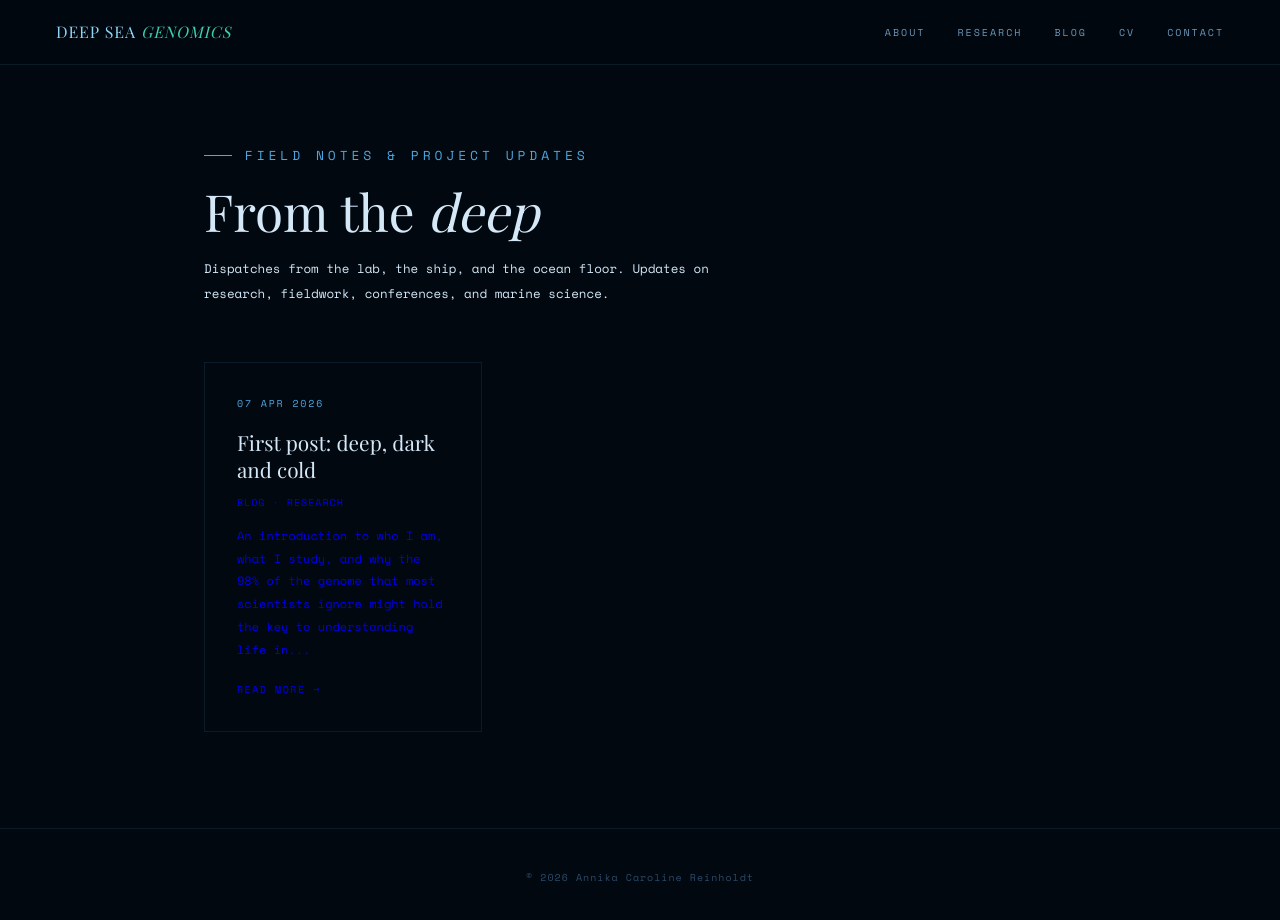
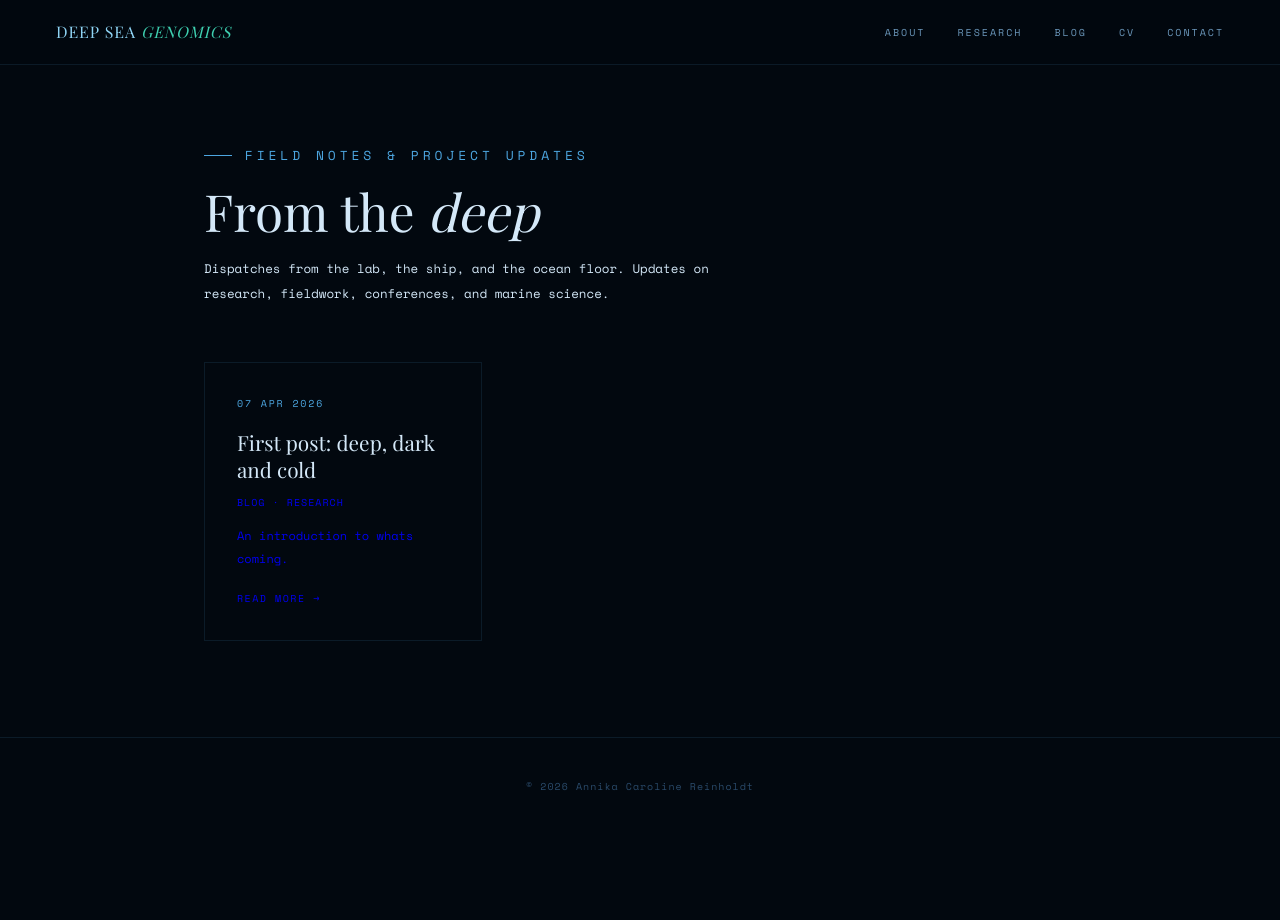
Before and after one commit to Areinholdt/Areinholdt.github.io, a Jekyll site: the page built from posts.md, in a window 1280 px wide and 927 px high. Shown: the top 920 px of the window. Built offline with Jekyll 4.4.1, drawn with Linux system fonts in a browser that asks for light colours; some web fonts are replaced.

Commit message:
Update 2026-04-09-my-first-post.md

```diff
--- a/_posts/2026-04-09-my-first-post.md
+++ b/_posts/2026-04-09-my-first-post.md
@@ -3,14 +3,14 @@
 title: "First post: deep, dark and cold"
 date: 2026-04-07 12:00:00 +0000
 categories: blog research
-excerpt: "An introduction to who I am, what I study, and why the 98% of the genome that most scientists ignore might hold the key to understanding life in the deep ocean."
+excerpt: "An introduction to whats coming."
 ---
 
 ## What I study
 
-My research sits at the intersection of marine biology, evolutionary genomics, and bioinformatics. The central question is deceptively simple: **how do deep-sea fish survive?**
+My research sits at the intersection of marine biology, evolutionary genomics, and bioinformatics. The central question is deceptively simple: **how do deep-sea taxa evolve and survive?**
 
-The deep ocean is one of the most extreme environments on Earth. Crushing pressure. Near-freezing temperatures. Complete, absolute darkness. And yet, life thrives there in astonishing diversity.
+The deep ocean is one of the most extreme environments on Earth. Crushing pressure. Complete, absolute darkness. And yet, life thrives there in astonishing diversity.
 
 Most genomic studies of adaptation focus on protein-coding genes — the ~2% of the genome that directly encodes proteins. But I am increasingly convinced that the other 98%, the so-called "dark genome" of non-coding regulatory DNA, is where a large part of the story is hidden.
 
@@ -30,7 +30,3 @@
 - Thoughts on marine conservation
 - Occasional detours into science communication
 - What I'm reading and what I find on the seafloor
-
-If you work in marine genomics, Arctic biology, or comparative genomics and want to collaborate — please get in touch via the [contact page](/contact).
-
-And if you just want to know more about deep-sea fish: stay tuned.
```
Also changed, not shown: other parts of _posts/2026-04-09-my-first-post.md (+2 -2 lines).
